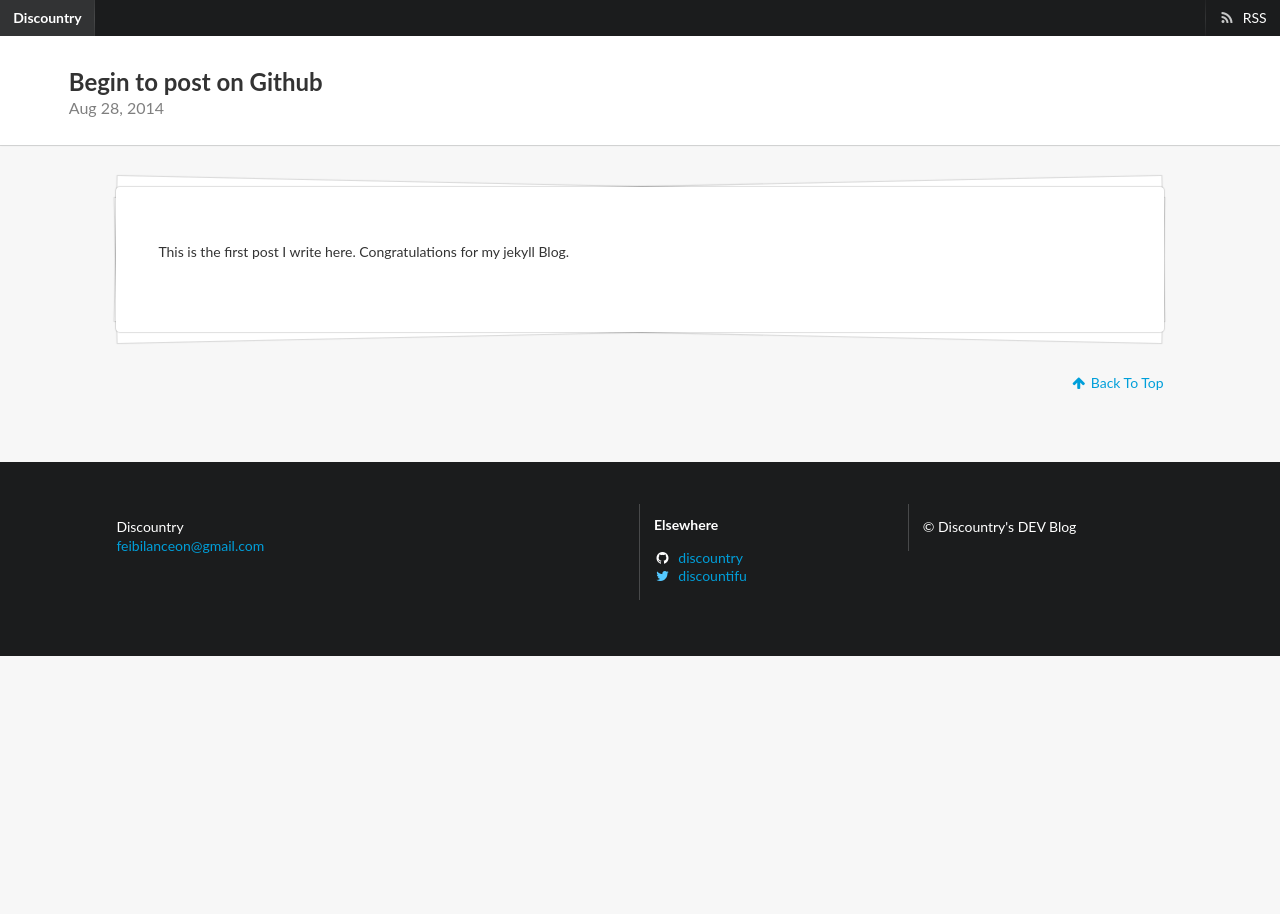
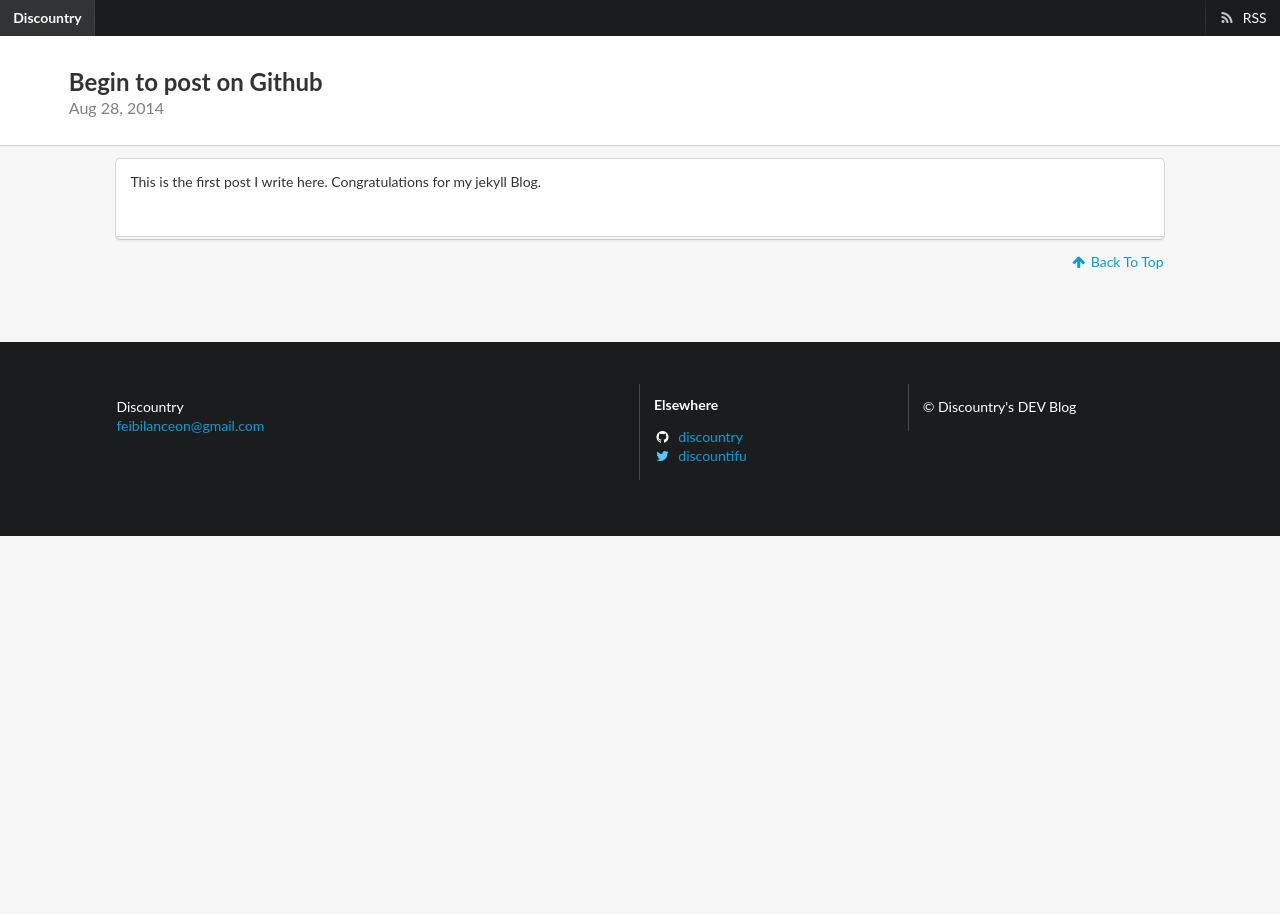
Before and after one commit to discountry/discountry.github.io, a Jekyll site: the page built from _posts/2014-08-28-begin-to-post-on-github.md, in a window 1280 px wide. Built offline with Jekyll 4.4.1, drawn with Linux system fonts in a browser that asks for light colours; nearby versions of some CDN libraries; some web fonts are replaced.

Commit message:
no margin

```diff
--- a/_layouts/post.html
+++ b/_layouts/post.html
@@ -1,7 +1,7 @@
 ---
 layout: default
 ---
-<div class="ui piled segment post container">
+<div class="ui stacked segment post container">
 
   <article class="post content">
     {{ content }}
--- a/css/main.scss
+++ b/css/main.scss
@@ -24,14 +24,12 @@ $spacing-unit:     30px;
 }
 
 .post.content {
-    padding: 2em;
-    margin-top: 1em;
     margin-bottom: 2em;
 
 }
 
 .post.container {
-    margin-top: 2em !important;
+    margin-top: 0 !important;
 }
 
 .right.floated.date {
```
